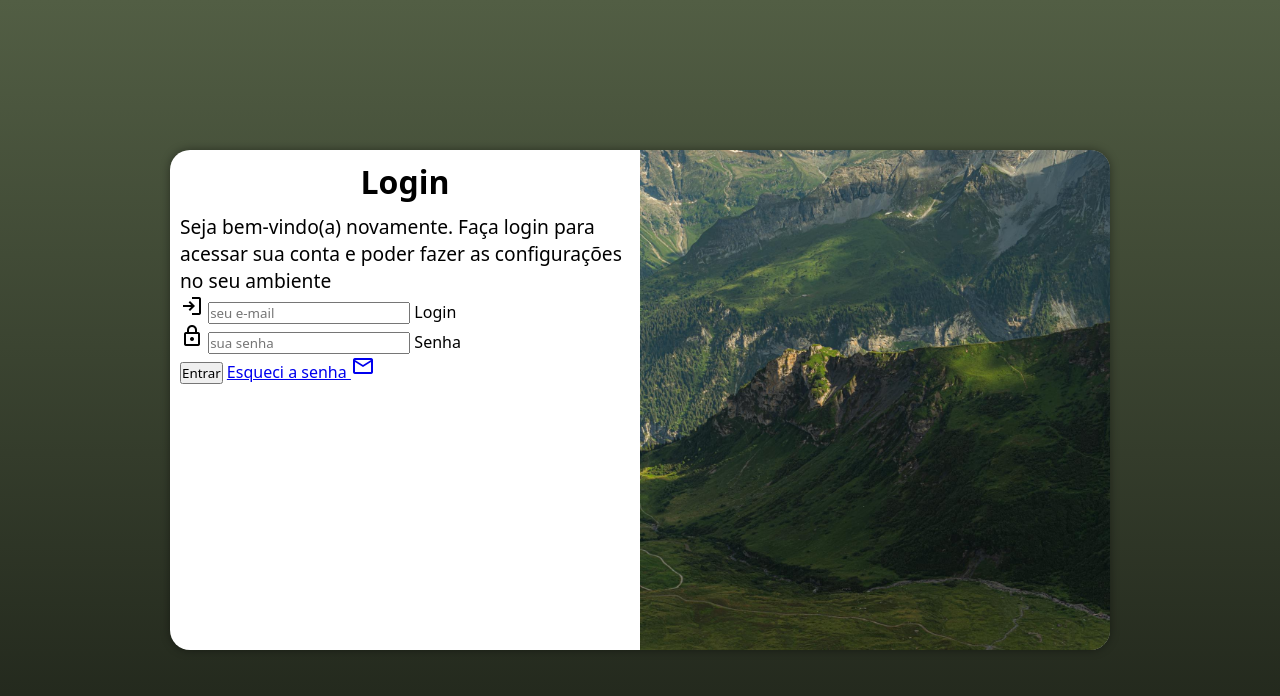
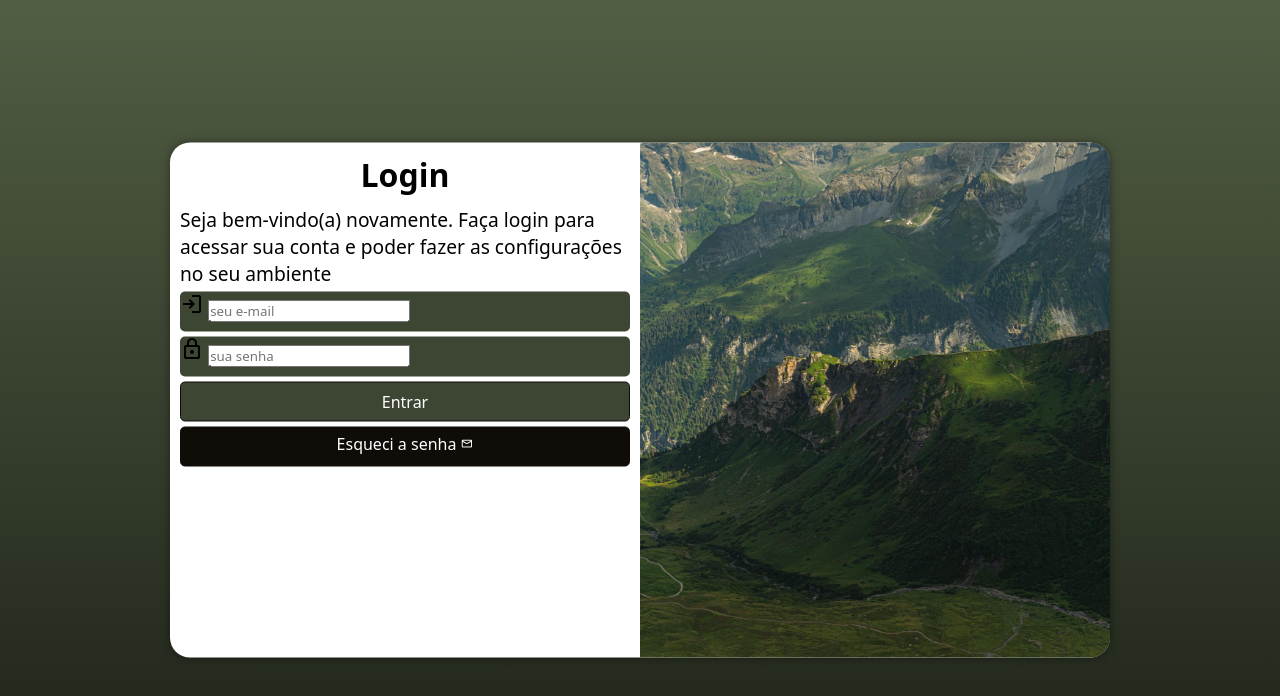
Before and after one commit to Glaub3rDev/login-responsivo, a plain HTML site: page index.html in a window 1280 px wide. Drawn offline with nearby package versions, Linux system fonts and the light colour scheme.

Commit message:
estilo do formulário atualizado

```diff
--- a/index.html
+++ b/index.html
@@ -31,7 +31,7 @@
                         <label for="isenha">Senha</label>
                     </div>
                     <input type="submit" value="Entrar">
-                    <a href="esqueci.html">
+                    <a href="esqueci.html" class="botao">
                         Esqueci a senha <span class="material-symbols-outlined">mail</span>
                     </a>
                 </form>
--- a/src/style/style.css
+++ b/src/style/style.css
@@ -32,8 +32,8 @@ section#login {
     transform: translate(-50%, -50%);
     overflow: hidden;
     background-color: white;
-    width: 250px;
-    height: 500px;
+    width: 260px;
+    height: 515px;
     border-radius: 20px;
     box-shadow: 0px 0px 10px rgba(0, 0, 0, 0.42);
 
@@ -61,3 +61,55 @@ div#formulario > h1 {
 div#formulario > p {
     font-size: 0.8em;
 }
+
+form > input[type=submit] {
+    display: block;
+    font-size: 1em;
+    width: 100%;
+    height: 40px;
+    background-color: var(--color003);
+    color: white;
+    border: none;
+    border-radius: 5px;
+    cursor: pointer;
+    border: 1px solid var(--color002);
+}
+
+form > input[type=submit]:hover {
+    background-color: #24291d;
+}
+
+form > a.botao {
+    display: block;
+    text-align: center;
+    width: 100%;
+    height: 40px;
+    padding-top: 5px;
+    margin-top: 5px;
+    background-color: var(--color002);
+    border: 1px solid var(--color002);
+    border-radius: 5px;
+    color: white;
+    text-decoration: none;
+}
+
+form > a.botao:hover {
+    background-color: var(--color001);
+}
+
+form > a.botao > span {
+    font-size: 0.8em;
+}
+
+form > div.campo {
+    background-color: var(--color003);
+    width: 100%;
+    display: block;
+    height: 40px;
+    border-radius: 5px;
+    margin: 5px 0px;
+}
+
+div.campo > label {
+    display: none;
+}
```
